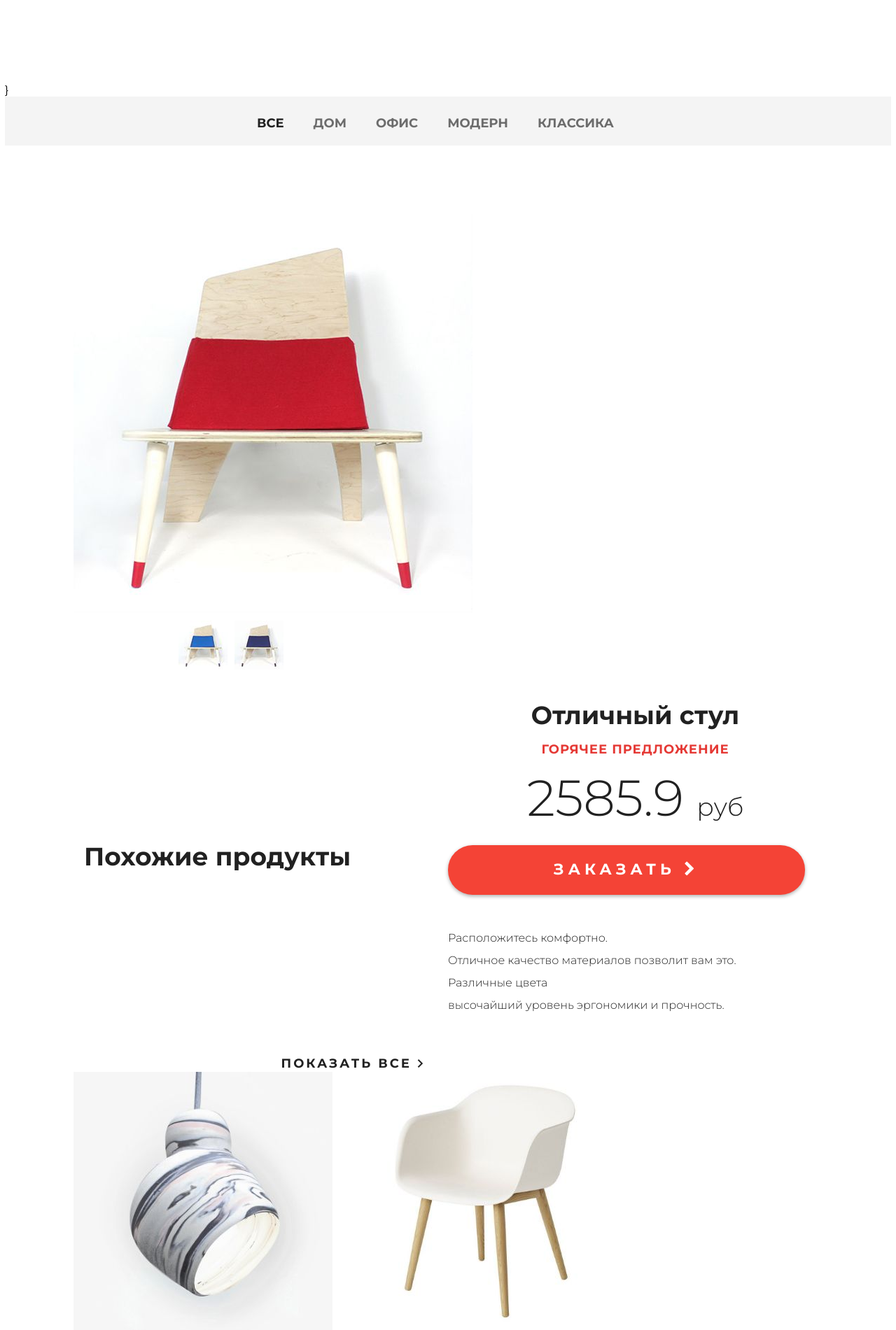
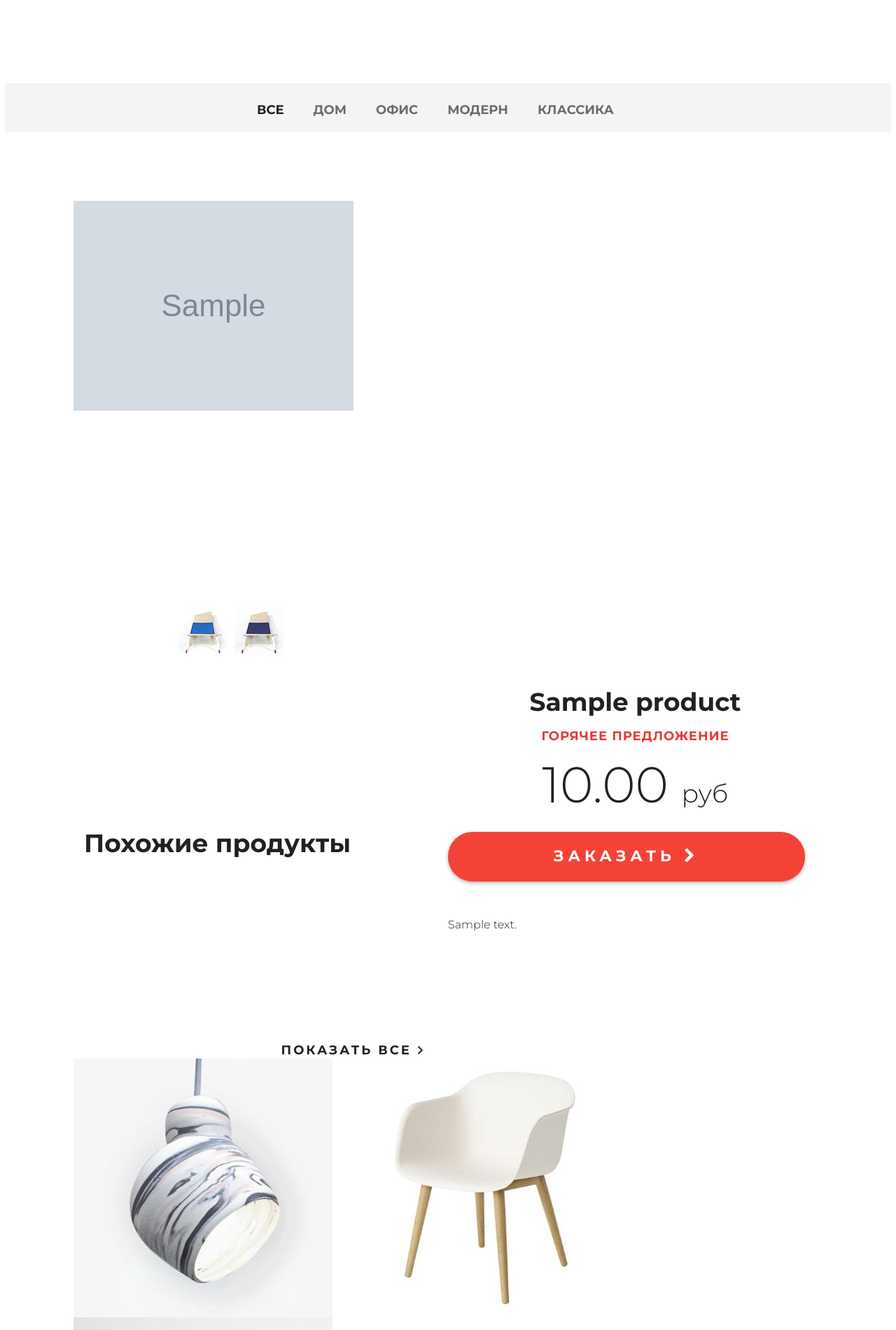
Before and after one commit to SashnikovNA/DJANGO_Geekshop, a Django app: page /products/ in a window 1280 px wide; the page is wider, and only the part inside the window is pictured. Shown: the part 86-1987 px from the top of that part at 70% size. Run offline with Django 3.2, Linux system fonts and the light colour scheme; tables that the repository leaves empty hold one stand-in row (values such as "Sample post"); grey boxes marked "Sample" are stand-in pictures.

Commit message:
в рамках 3го ДЗ добавления

```diff
--- a/geekshop/settings.py
+++ b/geekshop/settings.py
@@ -106,7 +106,7 @@ AUTH_PASSWORD_VALIDATORS = [
 
 LANGUAGE_CODE = 'en-us'
 
-TIME_ZONE = 'UTC'
+TIME_ZONE = 'Europe/Moscow'
 
 USE_I18N = True
 
--- a/mainapp/templates/mainapp/products.html
+++ b/mainapp/templates/mainapp/products.html
@@ -15,14 +15,13 @@
 
 </head>
 <body>
-{{ request.path }}
+
     {% block content %}
+
 	<div class="container">
 		<div class="hero-white">
 
 		</div>
-}
-
 		<div class="details">
 			<div class="links clearfix">
 				<ul class="links-menu">
@@ -37,7 +36,7 @@
 			<div class="details-products">
 				<div class="details-slider">
 					<div class="slider-product">
-						<img src="{% static 'img/slider1.jpg' %}">
+						<img src="/media/{{products.0.image}}">
 					</div>
 					<div class="slider-control">
 						<div class="block">
@@ -59,19 +58,18 @@
 				</div>
 
 				<div class="description">
-					<h3 class="big-bold">Отличный стул</h3>
+
+					<h3 class="big-bold">{{products.0.name}}</h3>
+
 					<h3 class="red">горячее предложение</h3>
-					<p class="price"> 2585.9 <span>руб</span></p>
+
+					<p class="price"> {{products.0.price}} <span>руб</span></p>
+
 					<a href="#" class="red-button">
 						заказать <i class="fa fa-chevron-right" aria-hidden="true"></i>
 					</a>
 					<div class="description-text">
-						<p>Расположитесь комфортно.</p>
-						<p>Отличное качество материалов
-						позволит вам это.</p>
-						<p>Различные цвета</p>
-						<p>высочайший уровень
-						эргономики и прочность.</p>
+						<p>{{products.0.description}}</p>
 					</div>
 				</div>
 			</div>
@@ -86,8 +84,8 @@
 						<a href="#"><img src="{% static 'img/product-11.jpg' %}" alt="">
 							<div class="text">
 								<img src="{% static 'img/icon-hover.png' %}" alt="img">
-								<h4>Стул повышенного качества</h4>
-								<p>Не оторваться. </p>
+								<h4>Космический светильник</h4>
+								<p>для загадочного интерьера </p>
 							</div>
 						</a>
 					</div>
@@ -95,8 +93,8 @@
 						<a href="#"><img src="{% static 'img/product-21.jpg' %}" alt="">
 							<div class="text">
 								<img src="{% static 'img/icon-hover.png' %}" alt="img">
-								<h4>Стул повышенного качества</h4>
-								<p>Не оторваться. </p>
+								<h4>Стул обеденный</h4>
+								<p>Максимум удобства </p>
 							</div>
 						</a>
 					</div>
@@ -104,8 +102,8 @@
 						<a href="#"><img src="{% static 'img/product-31.jpg' %}" alt="">
 							<div class="text">
 								<img src="{% static 'img/icon-hover.png' %}" alt="img">
-								<h4>Стул повышенного качества</h4>
-								<p>Не оторваться. </p>
+								<h4>Светильник настольный</h4>
+								<p>темный ореол </p>
 							</div>
 						</a>
 					</div>
--- a/mainapp/views.py
+++ b/mainapp/views.py
@@ -5,13 +5,14 @@ from .models import ProductCategory, Product
 
 # Create your views here.
 def index(request: HttpRequest):
-    title = 'главная'
     products = Product.objects.all()[:4]
-    content = {'title': title, 'products': products}
+    content = {'products': products}
     return render(request, 'mainapp/index.html', content)
 
 def products(request: HttpRequest):
-    return render(request, 'mainapp/products.html')
+    products = Product.objects.all()[:4]
+    content = {'products': products}
+    return render(request, 'mainapp/products.html', content)
 
 def contact(request: HttpRequest):
     return render(request, 'mainapp/contact.html')
```
Also changed, not shown: includes/navi_bar.html (added, +11 -0 lines), mainapp/templates/mainapp/index.html (+2 -13 lines), media/products_images/product-11.jpg (added), media/products_images/slider1.jpg (added), 1 other file.
